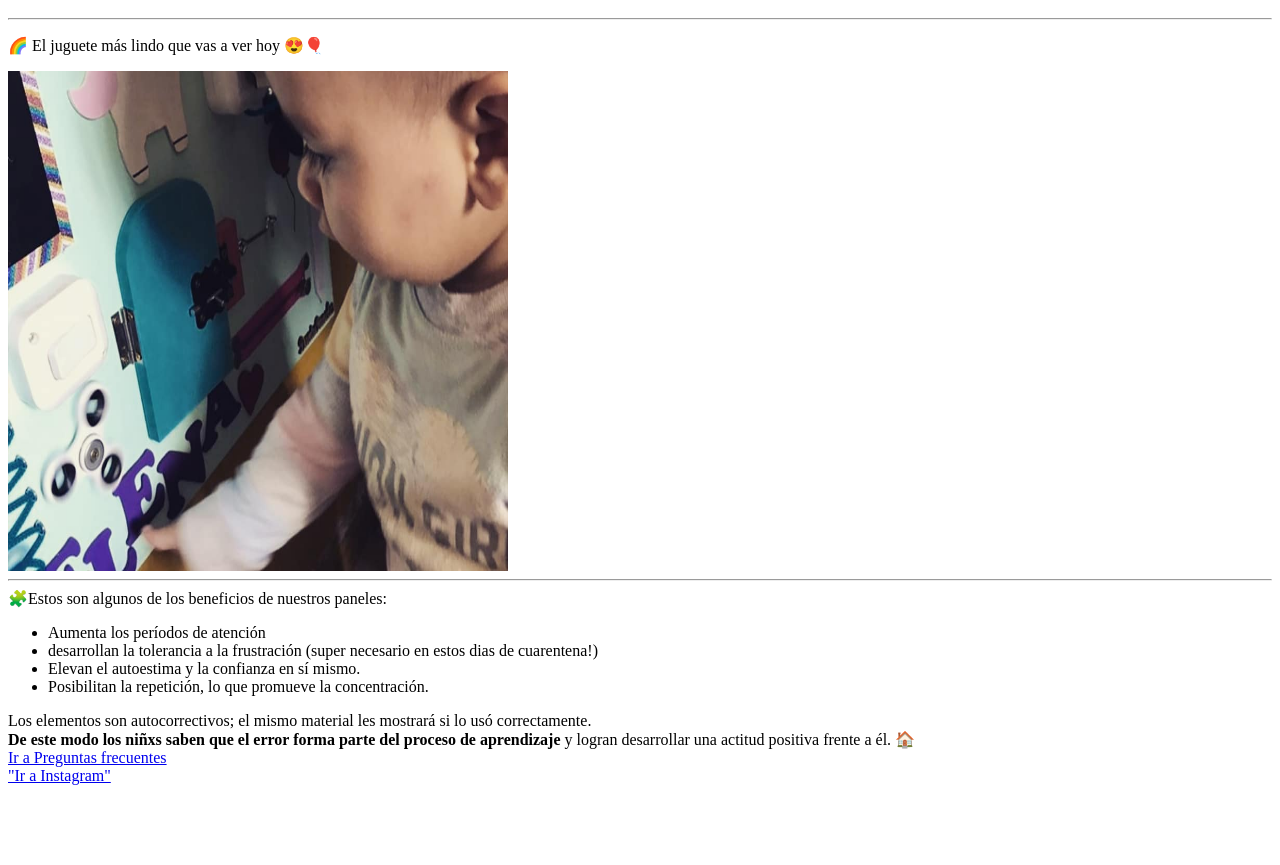
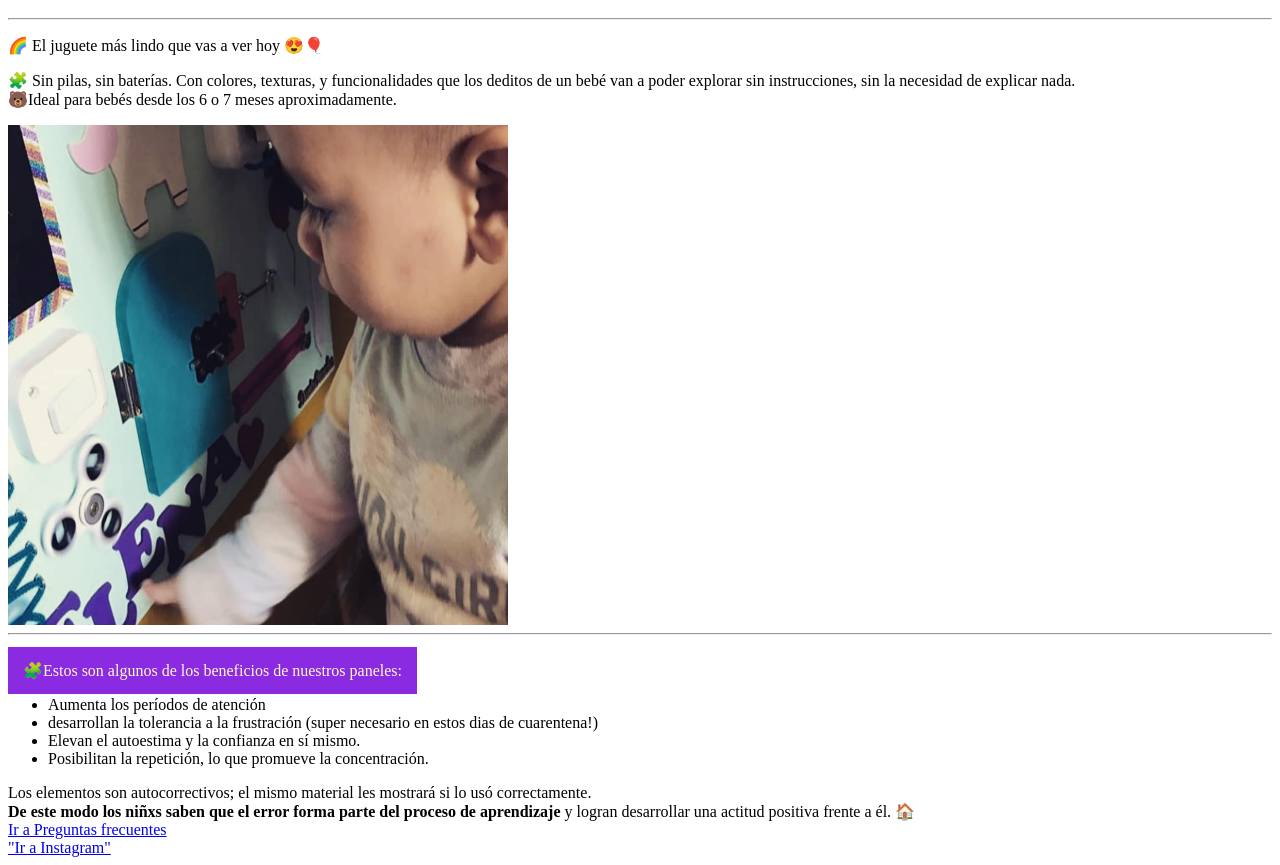
Before and after one commit to roreartes/primer-html, a plain HTML site: page index.html in a window 1280 px wide. Shown: the part 48-913 px from the top of the page. Before the commit the page ends 841 px from the top, so only its background shows below. Drawn offline with Linux system fonts and the light colour scheme.

Commit message:
agrego cambios de estilo

```diff
--- a/index.html
+++ b/index.html
@@ -1,6 +1,15 @@
 <html>
     <head>
         <title>Dantu Paneles Montessori</title>
+
+        <style>
+            .placadetras{
+                color:cornsilk ;
+                background: blueviolet;
+                padding: 15px;
+
+            }
+        </style>
     </head>
     <body>
 
@@ -8,11 +17,17 @@
             Dantu Paneles Montessori para bebes
         </h1>
         <hr>
-        <p>🌈 El juguete más lindo que vas a ver hoy 😍🎈</p>
+        <p> 🌈 El juguete más lindo que vas a ver hoy 😍🎈</p>
+
+        <p>🧩 Sin pilas, sin baterías.
+            Con colores, texturas, y funcionalidades que los deditos de un bebé van a poder explorar sin instrucciones,
+            sin la necesidad de explicar nada. <br>
+            🐻Ideal para bebés desde los 6 o 7 meses aproximadamente.</p>
         <img src = "helena-bebe spinner.jpg" width="500" height="500" alt = "minipanel violeta" />
     <hr>
-    <span>
-        🧩Estos son algunos de los beneficios de nuestros paneles:
+<br>
+    <div>
+    <span class="placadetras" > 🧩Estos son algunos de los beneficios de nuestros paneles:
     </span>
 <ul>
     <li>Aumenta los períodos de atención</li>
@@ -25,6 +40,8 @@
     <strong>De este modo los niñxs saben que el error forma parte del proceso de aprendizaje</strong>
      y logran desarrollar una actitud positiva frente a él. 🏠</span>
     <br>
+</div>
+
     <a href="preguntas-frecuentes.html">Ir a Preguntas frecuentes</a>
         <br>
 
```
Also changed, not shown: formularios.html (added, +18 -0 lines).
